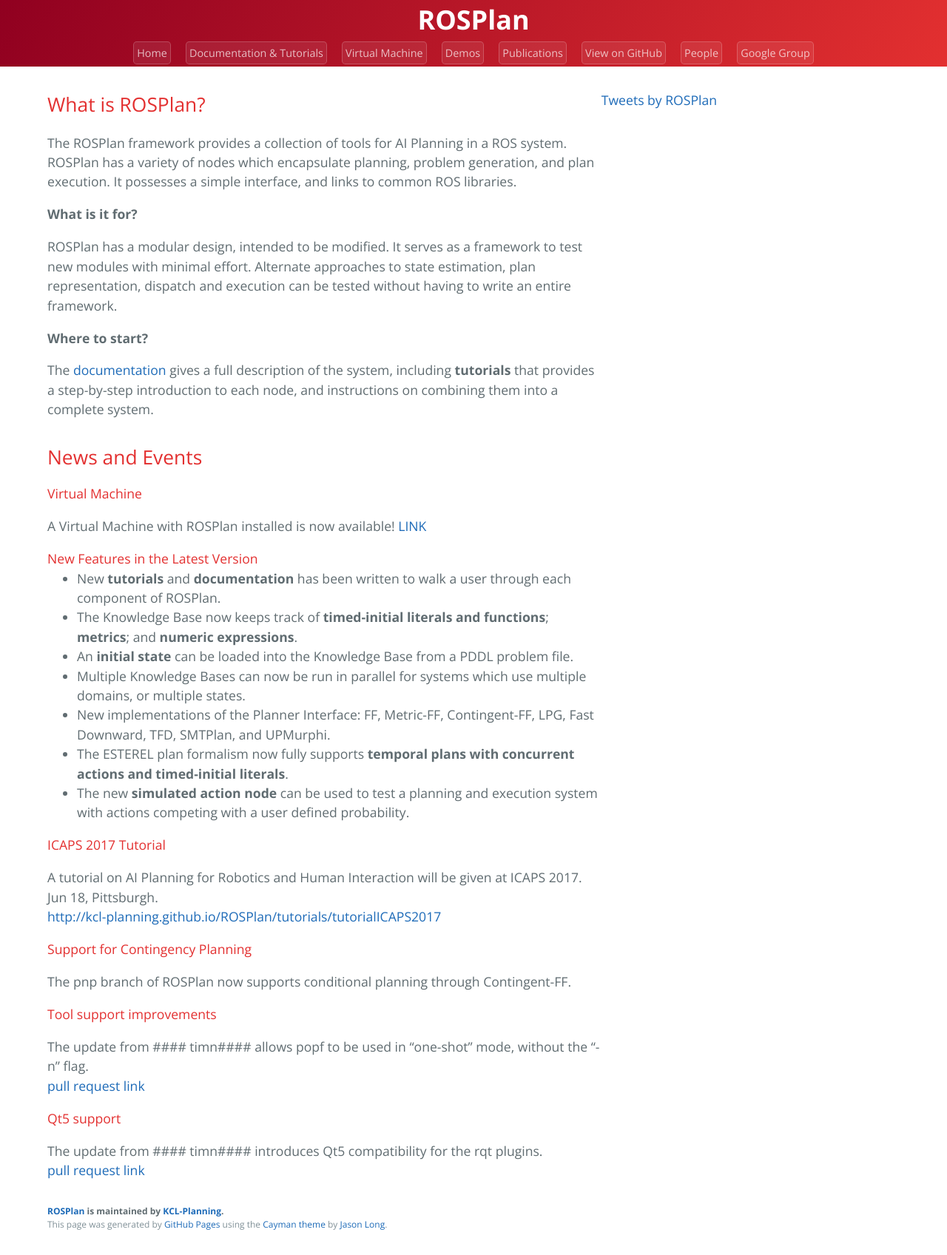
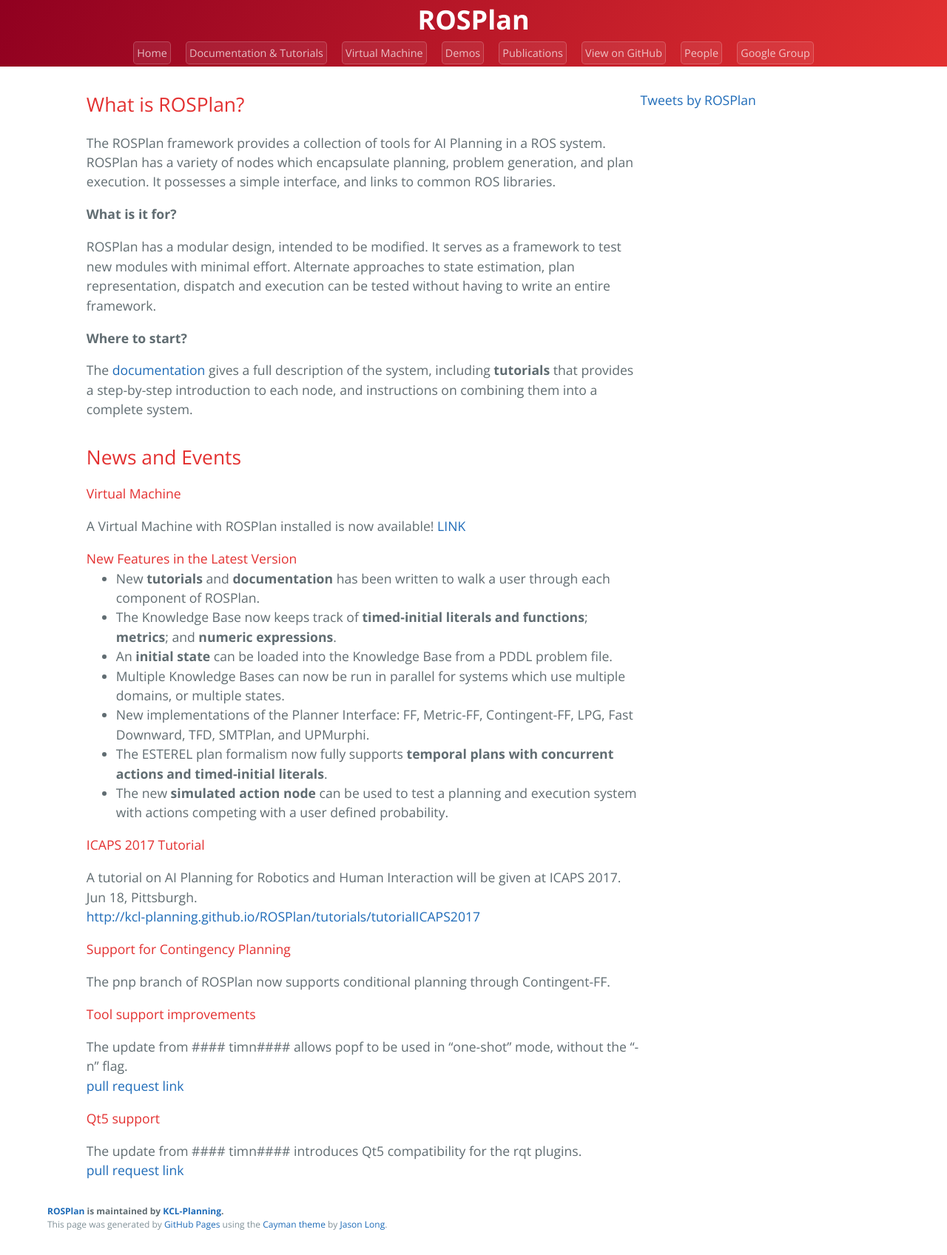
Before and after one commit to KCL-Planning/ROSPlan, a Jekyll site: the page built from index.md, in a window 1280 px wide. Shown: the whole page at 74% size. Built offline with Jekyll 4.4.1, drawn with Linux system fonts in a browser that asks for light colours; comment, search, counter and statistics services are not loaded.

Commit message:
Update index.html

```diff
--- a/_layouts/index.html
+++ b/_layouts/index.html
@@ -2,7 +2,7 @@
 layout: default
 ---
 
-<div style="float:left; width:65%">
+<div style="float:left; width:65%; margin-left: 3em">
 
 <h2>{{ page.title }}</h2>
 
```
